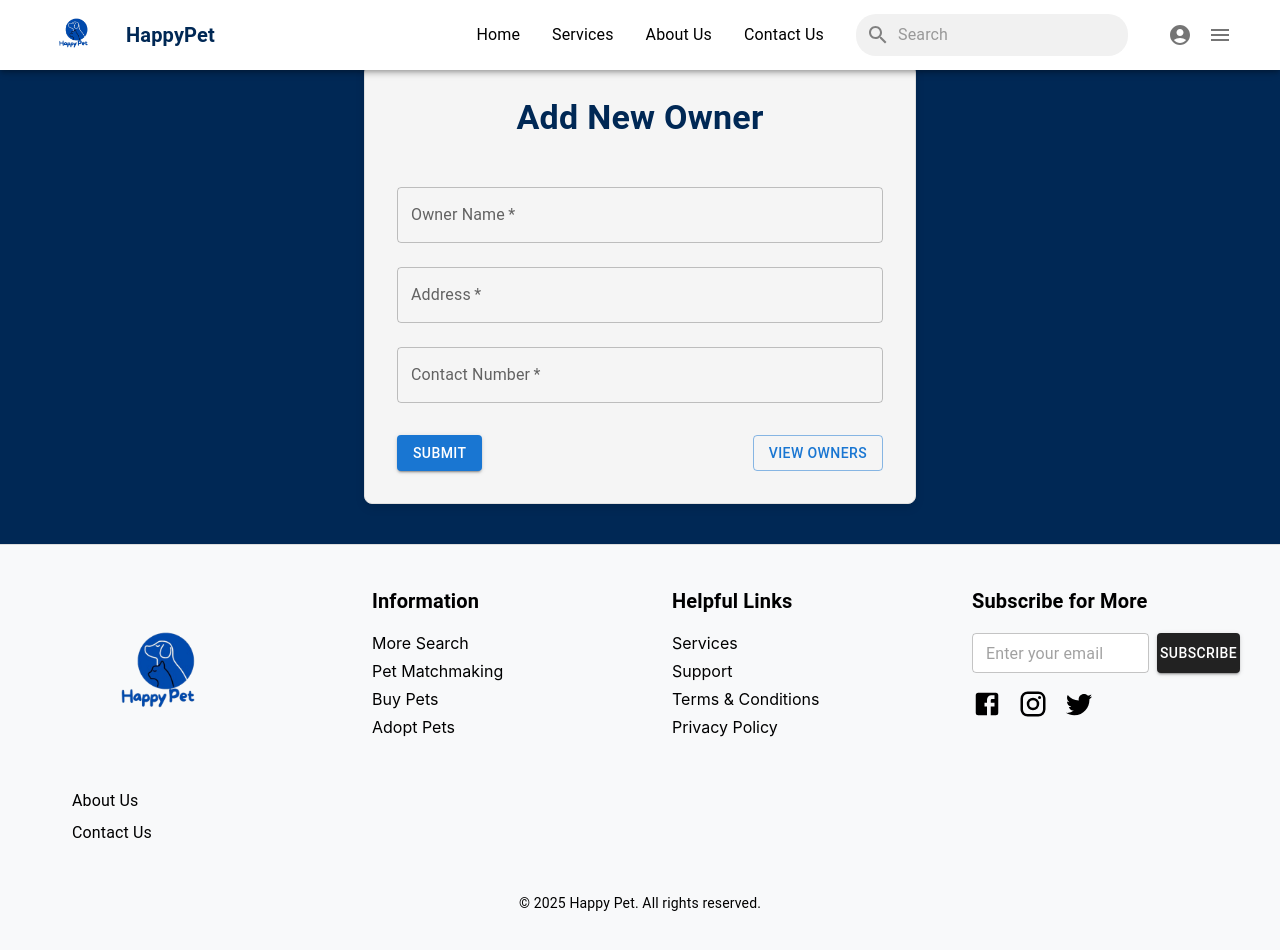
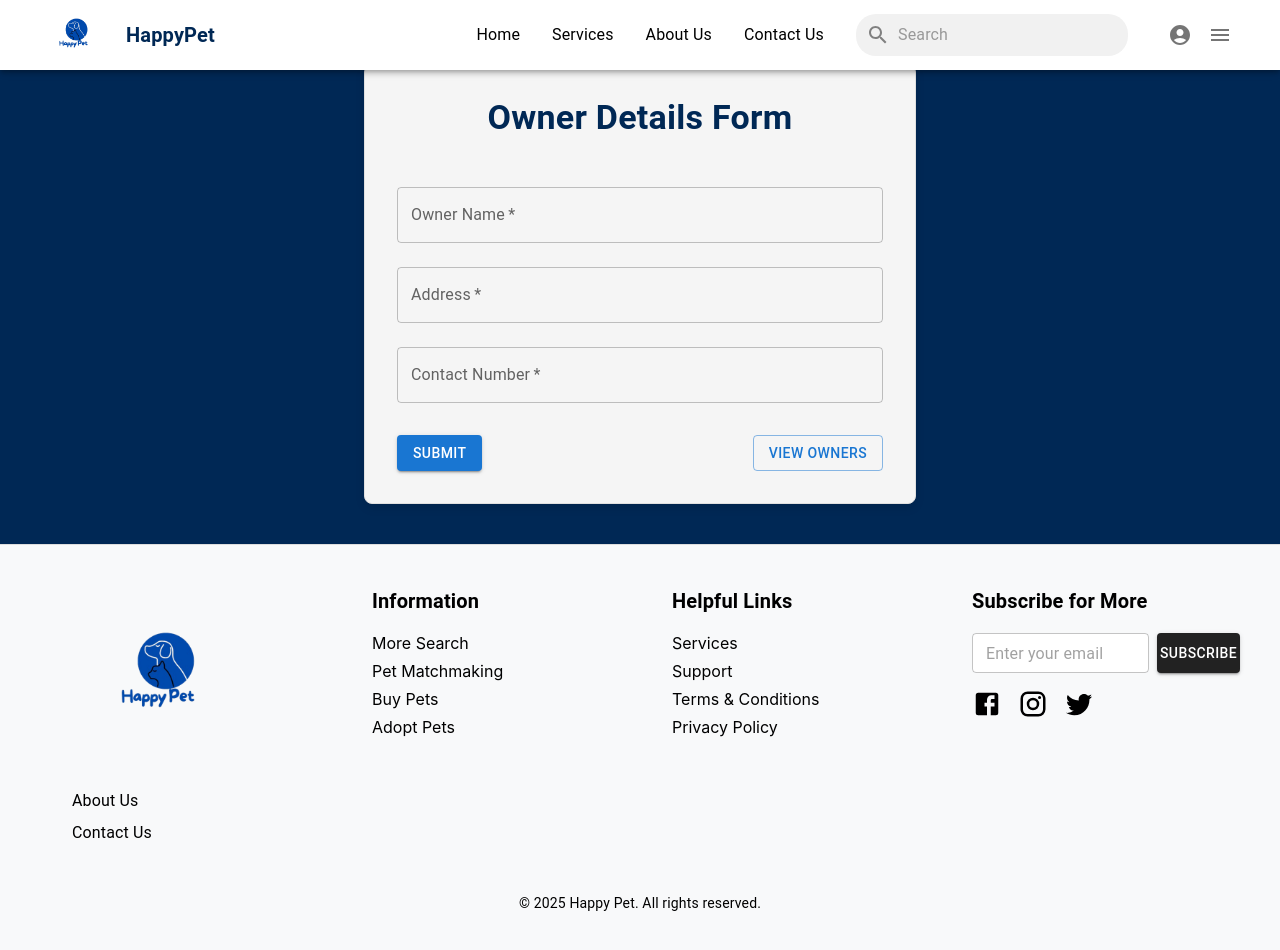
Before and after one commit to vihangajayasuriya446/Happy-Pet-Frontend, a React (Vite) app: page /OwnerForm in a window 1280 px wide. Shown: the top 950 px of the page. Built offline with nearby package versions, Linux system fonts and the light colour scheme.

Commit message:
Owner Form Corrections

```diff
--- a/src/OwnerForm.tsx
+++ b/src/OwnerForm.tsx
@@ -55,7 +55,7 @@ const OwnerForm: React.FC = () => {
           textAlign="center"
           sx={{ color: "#002855", mb: 4 }}
         >
-          Add New Owner
+          Owner Details Form
         </Typography>
 
         {error && <Alert severity="error" sx={{ mb: 2 }}>{error}</Alert>}
```
